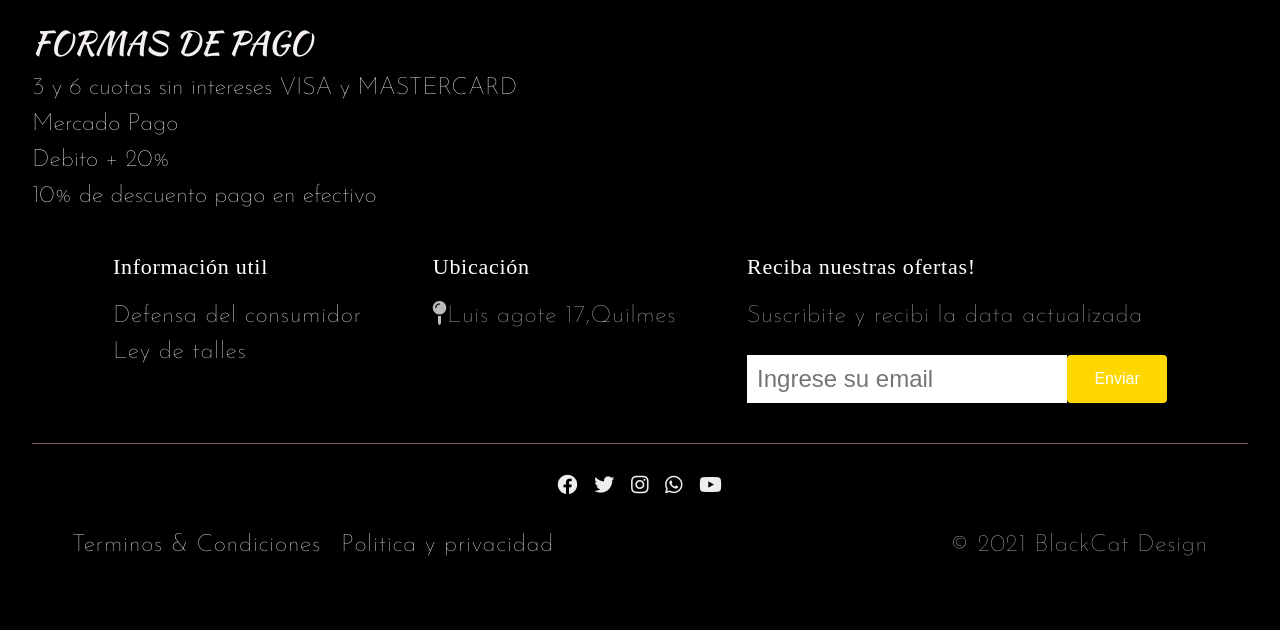
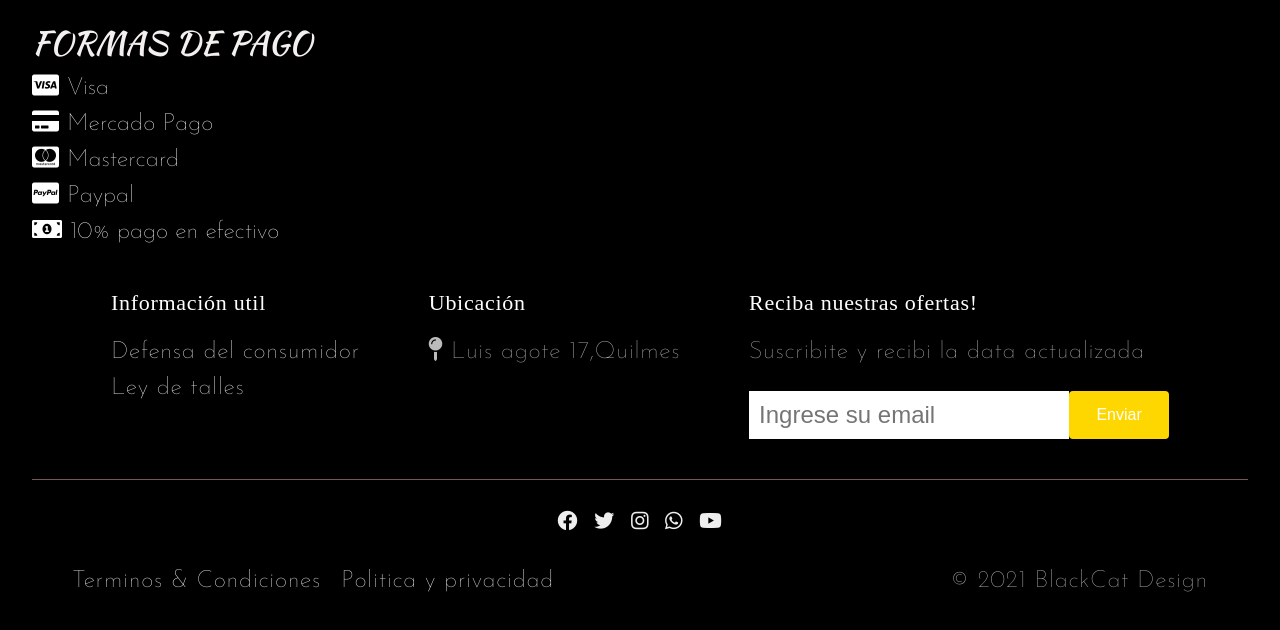
Before and after one commit to hernanketa/BlackCat, a website: page index.html in a window 1280 px wide. Shown: the part 1848-2478 px from the top of the page. Before the commit the page ends 2444 px from the top, so only its background shows below. Drawn offline with nearby package versions, Linux system fonts and the light colour scheme.

Commit message:
cambios en fas-fa/hover/margin-right

```diff
--- a/index.html
+++ b/index.html
@@ -114,10 +114,11 @@
   <div class="container-formapago">
     <h2 class="subtitulo__formpago">FORMAS DE PAGO</h2>
     <ul>
-      <li>3 y 6 cuotas sin intereses VISA y MASTERCARD</li>
-      <li>Mercado Pago</li>
-      <li>Debito + 20%</li>
-      <li>10% de descuento pago en efectivo</li>
+      <li><i class="fab fa-cc-visa"></i>Visa</li>
+      <li><i class="fas fa-credit-card"></i>Mercado Pago</li>
+      <li><i class="fab fa-cc-mastercard"></i>Mastercard</li>
+      <li><i class="fab fa-cc-paypal"></i>Paypal</li>
+      <li><i class="fas fa-money-bill-alt"></i>10% pago en efectivo</li>
     </ul>
   </div>
 
--- a/scss/pageStyle.scss
+++ b/scss/pageStyle.scss
@@ -321,6 +321,14 @@ margin: 2rem;
 .container-formapago{
   margin-top: 2rem;
 }
+
+.container-formapago i{
+  margin-right: 0.5rem;
+}
+
+.container-formapago i:hover{
+  color:gold;
+}
 /*Linea correspondiente a formulario/contacto*/
 
 .listaContactos{
@@ -437,7 +445,13 @@ color:gold;
   padding: 1.25rem;
   min-width: 12.5rem;
 }
+.ft-main-item i{
+  margin-right: 0.5rem;
+}
 
+.ft-main-item i:hover{
+  color:gold;
+}
 /* Footer main | Newsletter form */
 footer form {
   display: flex;
```
Also changed, not shown: css/pageStyle.css, 1 other file.
